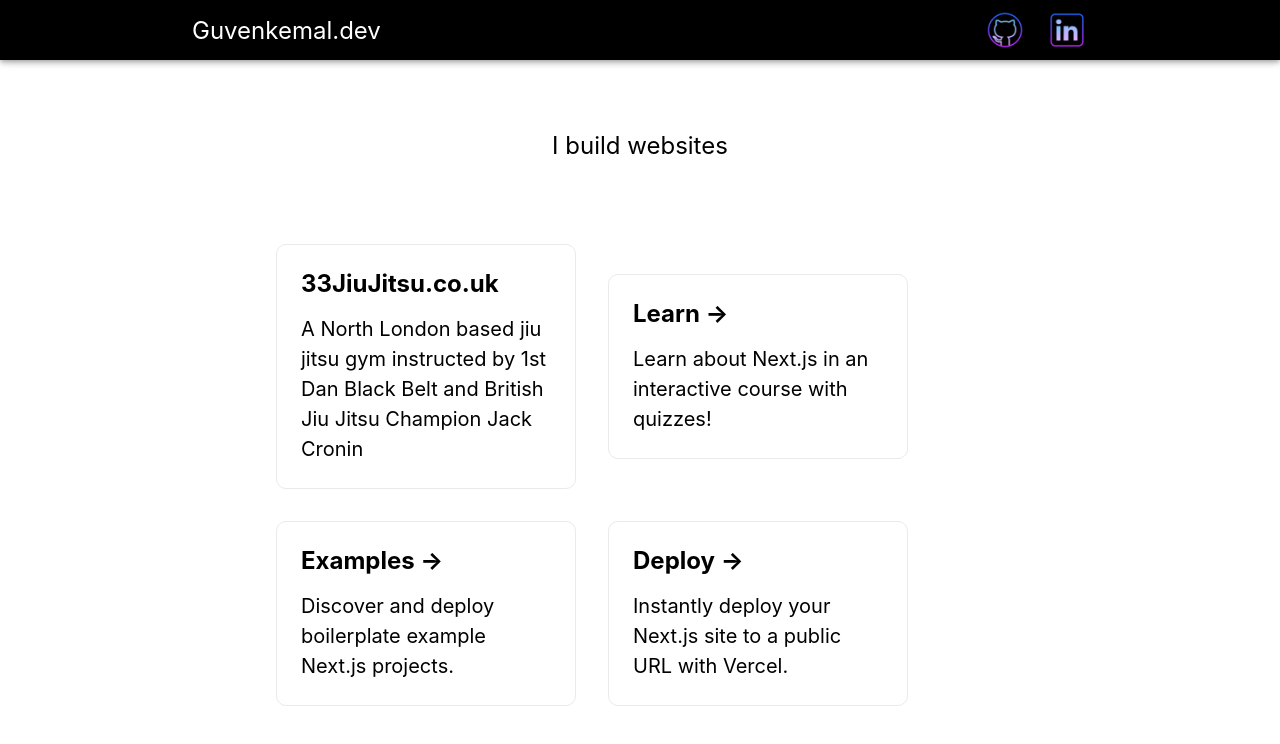
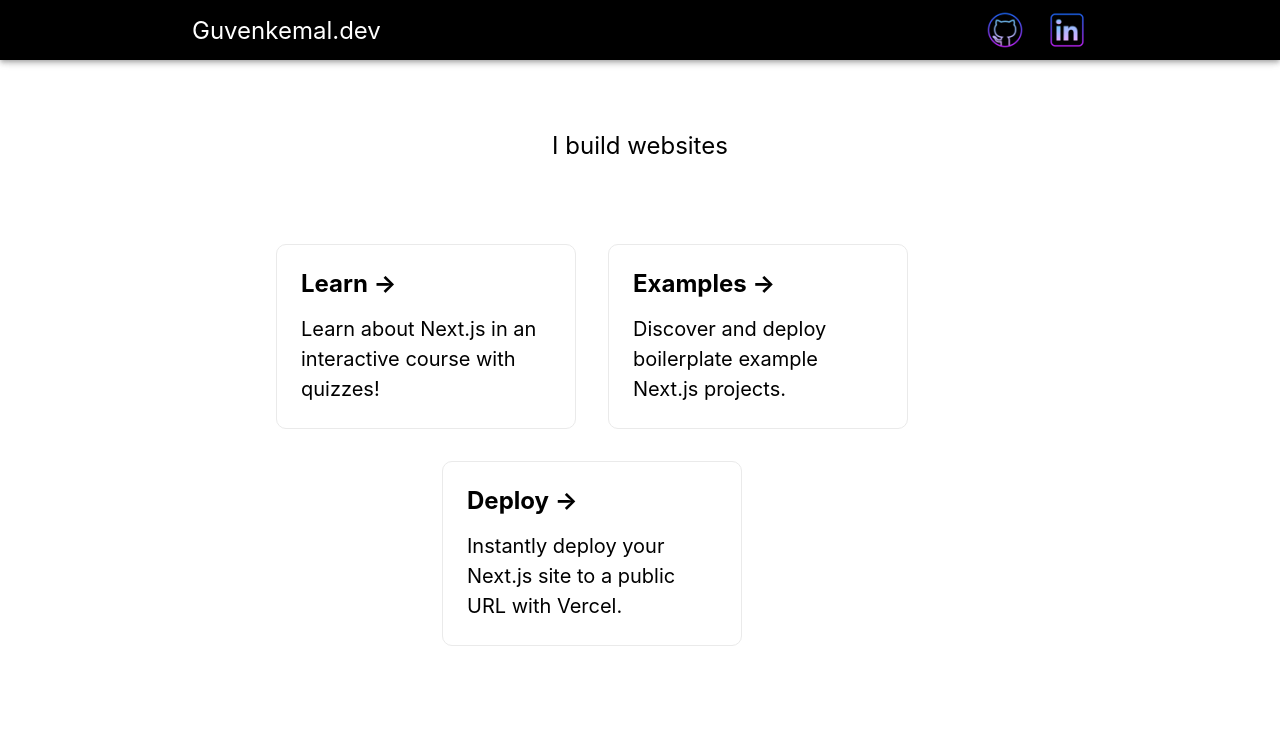
Before and after one commit to guven8/guven8.github.io, a Next.js app: page / in a window 1280 px wide. Shown: the top 744 px of the page. Built offline with nearby package versions, Linux system fonts and the light colour scheme.

Commit message:
Update index.tsx

```diff
--- a/pages/index.tsx
+++ b/pages/index.tsx
@@ -18,14 +18,6 @@ const Home: NextPage = () => {
         <p className={styles.description}>I build websites</p>
 
         <div className={styles.grid}>
-          <a href="https://33jiujitsu.co.uk" className={styles.card}>
-            <h2>33JiuJitsu.co.uk</h2>
-            <p>
-              A North London based jiu jitsu gym instructed by 1st Dan Black
-              Belt and British Jiu Jitsu Champion Jack Cronin
-            </p>
-          </a>
-
           <a href="https://nextjs.org/learn" className={styles.card}>
             <h2>Learn &rarr;</h2>
             <p>Learn about Next.js in an interactive course with quizzes!</p>
```
